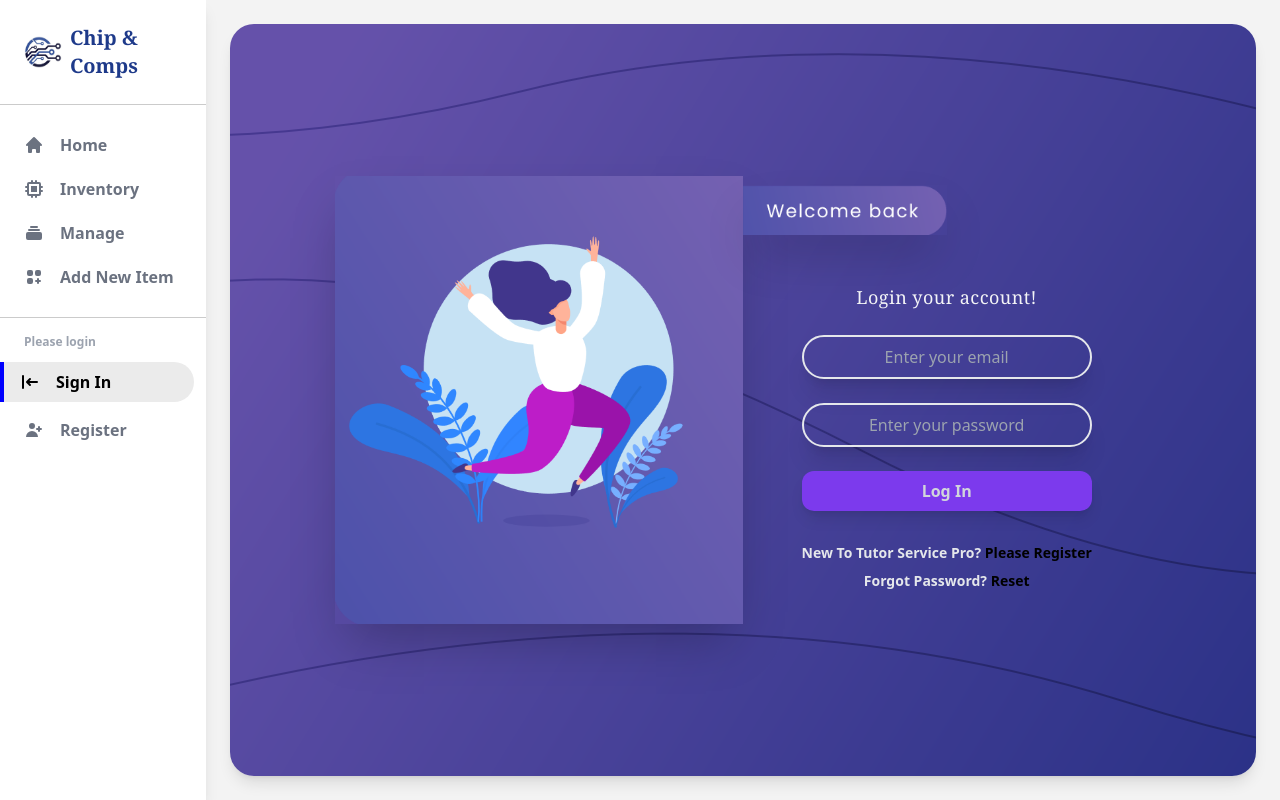
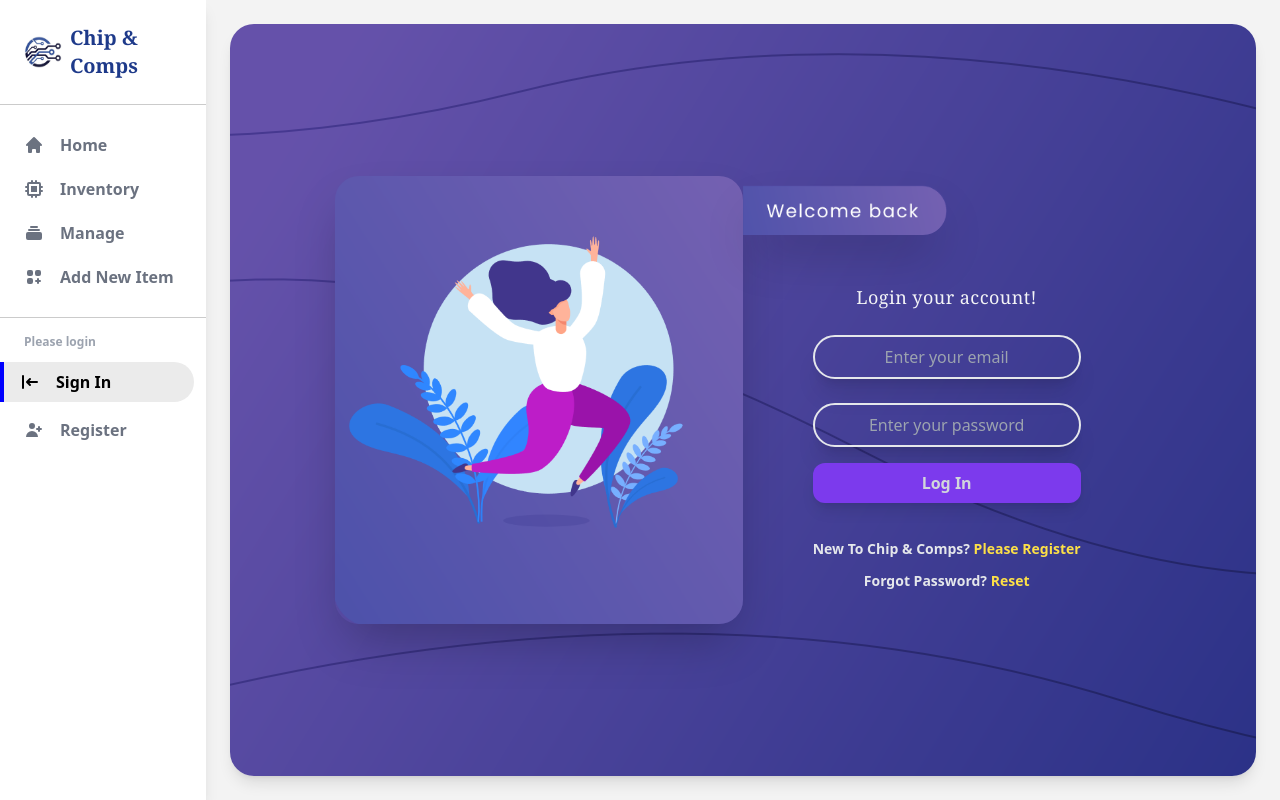
Before and after one commit to Swapnil-Safkat/Chip-and-Components, a React (Create React App) app: page /login in a window 1280 px wide. Built offline with nearby package versions, Linux system fonts and the light colour scheme; no server answers.

Commit message:
auth done

```diff
--- a/src/App.js
+++ b/src/App.js
@@ -10,6 +10,7 @@ import AddItems from './Pages/AddItems/AddItems';
 import MyItems from './Pages/MyItems/MyItems';
 import Register from './Pages/Register/Register';
 import NotFound from './Pages/Shared/NotFound/NotFound';
+import RequiredAuth from './Pages/Shared/RequiredAuth/RequiredAuth';
 
 function App() {
   return (
@@ -21,9 +22,9 @@ function App() {
           <Route path='/home' element={<Home/>}></Route>
           <Route path='/home#inventory' element={<Home/>}></Route>
           <Route path='/manage-inventory' element={<ManageInventory/>}></Route>
-          <Route path='/manage-items' element={<ManageItems/>}></Route>
-          <Route path='/add-items' element={<AddItems/>}></Route>
-          <Route path='/my-items' element={<MyItems/>}></Route>
+          <Route path='/manage-items' element={<RequiredAuth><ManageItems/></RequiredAuth>}></Route>
+          <Route path='/add-items' element={<RequiredAuth><AddItems/></RequiredAuth>}></Route>
+          <Route path='/my-items' element={<RequiredAuth><MyItems/></RequiredAuth>}></Route>
           <Route path='/register' element={<Register/>}></Route>
           <Route path='/login' element={<Login/>}></Route>
           <Route path='*' element={<NotFound/>}></Route>
--- a/src/Pages/Login/Login.js
+++ b/src/Pages/Login/Login.js
@@ -1,36 +1,72 @@
-import React from 'react';
+import { sendPasswordResetEmail } from 'firebase/auth';
+import React, { useRef } from 'react';
+import { useAuthState, useSignInWithEmailAndPassword } from 'react-firebase-hooks/auth';
+import { useLocation, useNavigate } from 'react-router-dom';
+import auth from '../../Firebase.init';
 import loginAvatar from '../../Images/login/loginAvatar.png';
 import welcomeBack from '../../Images/login/welcomeBack.png';
 
 const Login = () => {
+  //form submit with email and pass
+  const [signInWithEmailAndPassword, user, loading, error] = useSignInWithEmailAndPassword(auth);
+  const emailRef = useRef('');
+  const passwordRef = useRef('');
+  const handleFormSubmit = event => {
+    event.preventDefault();
+    const email = emailRef.current.value;
+    const password = passwordRef.current.value;
+    signInWithEmailAndPassword(email, password).catch(e => console.log(e.message));
+  }
+
+  //navigate user to where he was
+  const navigate = useNavigate();
+  const location = useLocation()
+  let from = location.state?.from?.pathname || '/home';
+  if (user) navigate(from, { replace: true });
+
+  //navigate to register page
+  const navigateRegister = event => {
+    event.preventDefault();
+    navigate('/register');
+  }
+
+  //send password reset email to user
+  const resetPassword = async() => {
+    await sendPasswordResetEmail(emailRef.current.value);
+    alert('Email Sent')
+  }
+
   const inputClass = 'text-center bg-transparent rounded-full shadow-xl border-2 border-gray-200 text-white my-3 p-2 w-full';
-  const registerClass = 'text-gray-200 text-center text-sm mt-2 font-semibold cursor-pointer hover:underline';
+  const registerClass = 'text-gray-200 text-center text-sm mt-3 font-semibold cursor-pointer hover:underline';
   return (
     <div className='h-screen p-6'>
-      <section className='bg-login p-0 sm:p-4 lg:p-6 rounded-3xl shadow-lg h-full flex justify-center items-center'>
-        <div className='w-full md:w-5/6 flex flex-col md:flex-row items-end md:items-center'>
-          <img className='w-3/4 md:w-1/2 shadow-2xl' src={loginAvatar} alt="" />
+      <section className='bg-login p-0 sm:p-4 lg:p-6 rounded-3xl shadow-lg h-full flex justify-center items-center overflow-scroll'>
+        <div className='w-full md:w-5/6 flex flex-col md:flex-row items-end md:items-center '>
+          <img className='w-3/4 md:w-1/2 shadow-2xl rounded-3xl' src={loginAvatar} alt="" />
           <div className='w-full  md:w-1/2 rounded-r-3xl'>
-            <img className='w-1/2 my-6 shadow-2xl' src={welcomeBack} alt="" />
+            <img className='w-1/2 my-6 shadow-2xl rounded-r-3xl' src={welcomeBack} alt="" />
             <div className='flex flex-col justify-center items-center'>
-              <form className='py-6 mb-6'>
+              <form onSubmit={handleFormSubmit} className='py-6 mb-6'>
                 <h1 className='text-gray-100 text-center font-serif tracking-wide text-lg w-3/4 text-left mx-auto mb-3'>Login your account!</h1>
                 <input
                   className={inputClass}
                   type="email"
+                  ref={emailRef}
                   placeholder='Enter your email'
                   required /><br />
                 <input
                   className={inputClass}
                   type="password"
+                  ref={passwordRef}
                   placeholder='Enter your password'
                   required /><br />
+                <p className='text-red-500 text-right  my-1 text-sm'>{error?.message}</p>
                 <input
-                  className='bg-violet-600 hover:text-blue-900 font-bold shadow-lg rounded-xl p-2 mt-3 mb-6 w-full text-gray-300 hover:bg-gray-100 hover:cursor-pointer'
+                  className='bg-violet-600 hover:text-blue-900 font-bold shadow-lg rounded-xl p-2  mb-6 w-full text-gray-300 hover:bg-gray-100 hover:cursor-pointer'
                   type="submit"
                   value="Log In" />
-                <p className={registerClass}>New To Tutor Service Pro?<span className='text-black'> Please Register</span></p>
-                <p className={registerClass}>Forgot Password?<span className='text-black'> Reset</span></p>
+                <p onClick={navigateRegister} className={registerClass}>New To Chip & Comps?<span className='text-yellow-300'> Please Register</span></p>
+                <p onClick={resetPassword} className={registerClass}>Forgot Password?<span className='text-yellow-300'> Reset</span></p>
               </form>
             </div>
           </div>
--- a/src/Pages/Register/Register.js
+++ b/src/Pages/Register/Register.js
@@ -1,40 +1,76 @@
-import React from 'react';
+import React, { useRef } from 'react';
+import { useCreateUserWithEmailAndPassword, useUpdateProfile } from 'react-firebase-hooks/auth';
+import { useLocation, useNavigate } from 'react-router-dom';
+import auth from '../../Firebase.init';
 import loginAvatar from '../../Images/login/loginAvatar.png';
 const Register = () => {
+  const navigate = useNavigate();
+  const location = useLocation();
+  let from = location.state?.from?.pathname || '/home';
+
+  //create user with email and password
+  const [
+    createUserWithEmailAndPassword,
+    user,
+    loading,
+    error,
+  ] = useCreateUserWithEmailAndPassword(auth, { sendEmailVerification: true });
+  const [updateProfile] = useUpdateProfile(auth);
+  const nameRef = useRef('');
+  const emailRef = useRef('');
+  const passwordRef = useRef('');
+  const handleFormSubmit = async event => {
+    event.preventDefault();
+    const displayName = nameRef.current.value;
+    const email = emailRef.current.value;
+    const password = passwordRef.current.value;
+    await createUserWithEmailAndPassword(email, password);
+    await updateProfile({ displayName });
+    navigate(from, { replace: true });
+  }
+
+  //navigate user
+  if (user) navigate(from, { replace: true });
+  const navigateLogin = event => {
+    event.preventDefault();
+    navigate('/login');
+  }
   const inputClass = 'text-center bg-transparent rounded-full shadow-xl border-2 border-gray-200 text-white my-3 p-2 w-full';
   const registerClass = 'text-gray-200 text-center text-sm mt-2 font-semibold cursor-pointer hover:underline';
-
   return (
     <div className='h-screen p-6'>
       <section className='bg-login p-0 sm:p-4 lg:p-6 rounded-3xl shadow-lg h-full flex justify-center items-center'>
         <div className='w-full md:w-5/6 flex flex-col md:flex-row items-end md:items-center'>
-          <img className='w-3/4 md:w-1/2 shadow-2xl' src={loginAvatar} alt="" />
+          <img className='w-3/4 md:w-1/2 shadow-2xl rounded-xl' src={loginAvatar} alt="" />
           <div className='w-full  md:w-1/2 rounded-r-3xl'>
             <div className='flex flex-col justify-center items-center'>
-            <h1 className='text-gray-100 text-center font-mono tracking-wide text-4xl w-3/4 text-left mx-auto mb-3'>Welcome</h1>
-              <form className='py-6 mb-6'>
-                <h1 className='text-gray-100 text-center font-serif tracking-wide text-lg w-3/4 text-left mx-auto mb-3'>Register your account!</h1>
+              <h1 className='text-gray-100 text-center font-mono tracking-wide text-4xl w-3/4 text-left mx-auto mb-3'>Welcome</h1>
+              <form onSubmit={handleFormSubmit} className='py-6 mb-6'>
+                <h1 className='text-gray-100 text-center font-serif tracking-wide text-lg w-3/4 text-left mx-auto mb-3'>Register account!</h1>
                 <input
                   className={inputClass}
                   type="name"
+                  ref={nameRef}
                   placeholder='Enter your name'
                   required /><br />
                 <input
                   className={inputClass}
                   type="email"
+                  ref={emailRef}
                   placeholder='Enter your email'
                   required /><br />
                 <input
                   className={inputClass}
                   type="password"
+                  ref={passwordRef}
                   placeholder='Enter your password'
                   required /><br />
+               <p className='text-red-500 text-right  my-1 text-sm'>{error?.message}</p>
                 <input
-                  className='bg-violet-600 hover:text-blue-900 font-bold shadow-lg rounded-xl p-2 mt-3 mb-6 w-full text-gray-300 hover:bg-gray-100 hover:cursor-pointer'
+                  className='bg-violet-600 hover:text-blue-900 font-bold shadow-lg rounded-xl p-2  mb-6 w-full text-gray-300 hover:bg-gray-100 hover:cursor-pointer'
                   type="submit"
                   value="Log In" />
-                <p className={registerClass}>New To Tutor Service Pro?<span className='text-black'> Please Register</span></p>
-                <p className={registerClass}>Forgot Password?<span className='text-black'> Reset</span></p>
+                <p onClick={navigateLogin} className={registerClass}>Already Have an Account?<span className='text-yellow-300'> Please Login</span></p>
               </form>
             </div>
           </div>
--- a/src/Pages/Shared/Header/Header.js
+++ b/src/Pages/Shared/Header/Header.js
@@ -1,5 +1,5 @@
 import React from 'react';
-import { Link, NavLink } from 'react-router-dom';
+import { Link, NavLink, useNavigate } from 'react-router-dom';
 import logo from '../../../Images/logo.png';
 import {
   HomeIcon,
@@ -16,9 +16,15 @@ import {
 } from '@heroicons/react/solid';
 import { useAuthState } from 'react-firebase-hooks/auth';
 import auth from '../../../Firebase.init';
+import { signOut } from 'firebase/auth';
 
 const Header = () => {
+  const navigate = useNavigate();
   const [user, loading, error] = useAuthState(auth);
+  const handleSignOut = ()=>{
+    signOut(auth);
+    navigate('/login')
+  };
   //const user = true;
   const navLinkClass = 'text-xs sm:text-sm md:text-base py-1 px-3 mx-3 my-3 font-semibold text-gray-500 flex items-center hover:text-blue-900 hover:bg-blue-200/50 hover:rounded-full';
   const menuTextClass = 'ml-4 hidden sm:block'
@@ -49,7 +55,7 @@ const Header = () => {
             <div className='my-6'>
               <hr />
               <p className='text-gray-400 text-xs font-semibold pl-6 pt-4'>Authentication</p>
-              <NavLink className={navLinkClass} to={'/'}><LogoutIcon className='w-5 ' /><span className={menuTextClass}>Sign Out</span></NavLink>
+              <button onClick={handleSignOut} className={navLinkClass}><LogoutIcon className='w-5 ' /><span className={menuTextClass}>Sign Out</span></button>
             </div>
             :
             <div className='my-6'>
@@ -65,7 +71,7 @@ const Header = () => {
         {
           user &&
           <div className='hidden sm:block'>
-            <Link className='text-xs sm:text-sm md:text-base py-1 px-3 mx-3 my-3 font-semibold flex items-center hover:text-blue-900 hover:bg-blue-200/50 hover:rounded-full' to={'/login'}><UserCircleIcon className='w-8 mr-2' /><span className=''>Swapnil Safkat</span></Link>
+              <Link className='text-xs sm:text-sm md:text-base py-1 px-3 mx-3 my-3 font-semibold flex items-center hover:text-blue-900 hover:bg-blue-200/50 hover:rounded-full' to={'/login'}><UserCircleIcon className='w-8 mr-2' /><span className=''>{ user?.displayName}</span></Link>
           </div>
         }
       </div>
```
